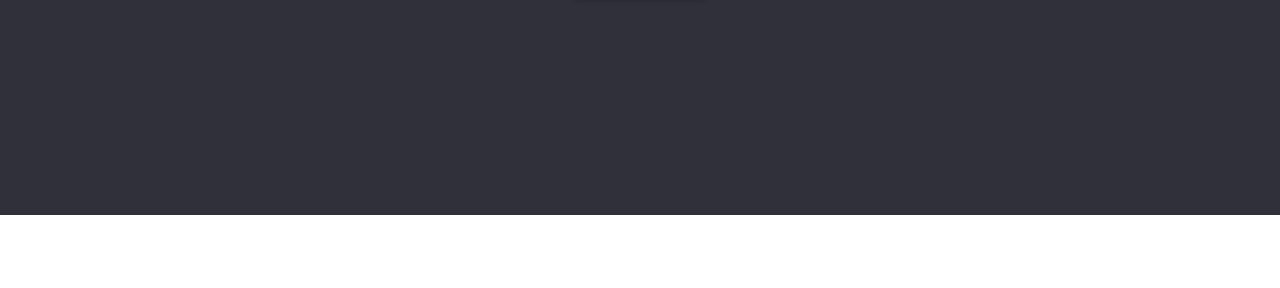
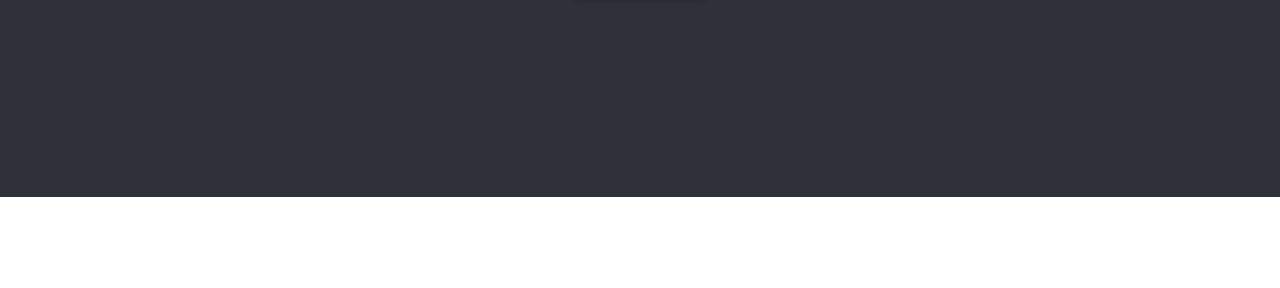
Before and after one commit to Olena-Samillo/goit-markup-hw-03-30, a plain HTML site: page index.html in a window 1280 px wide. Shown: the part 467-755 px from the top of the page. Drawn offline with nearby package versions, Linux system fonts and the light colour scheme.

Commit message:
Hover и max-width

```diff
--- a/css/portfolio.css
+++ b/css/portfolio.css
@@ -16,7 +16,7 @@
   outline: none;
 }
 
-.portfolio-btn:focus,
+.portfolio-btn:hover,
 .portfolio-btn:focus {
   background-color: var(--background-btn-hero);
   color: var(--white-color);
--- a/css/styles.css
+++ b/css/styles.css
@@ -167,9 +167,10 @@ body {
   display: flex;
   justify-content: center;
   text-align: center;
-  min-height: 600px;
+  max-width: 1600px;
   padding-top: 200px;
   padding-bottom: 200px;
+  margin: 0 auto;
 }
 
 .heading-hero {
```
Also changed, not shown: index.html (+4 -0 lines).
